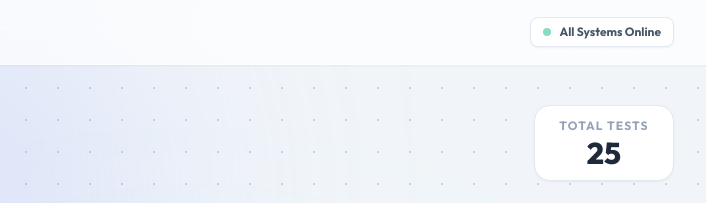
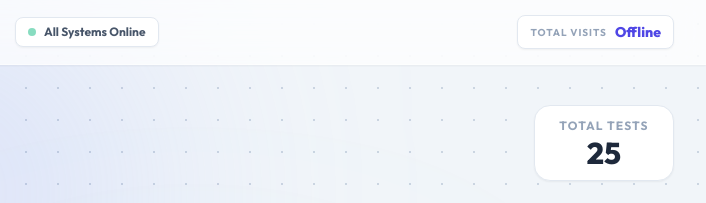
Before and after one commit to genzaspirant/PrepMaster, a plain HTML site: page index.html in a window 1280 px wide. Shown: the top 203 px of the page, 574-1280 px from the left. Drawn offline with nearby package versions, Linux system fonts and the light colour scheme; no server answers.

Commit message:
Add files via upload

```diff
--- a/index.html
+++ b/index.html
@@ -77,6 +77,11 @@
                     <span class="text-xs font-bold text-slate-600">All Systems Online</span>
                 </div>
             </div>
+			<!-- Visitor Counter UI -->
+<div class="flex items-center gap-2 bg-white px-3 py-1.5 rounded-lg border border-slate-200 shadow-sm">
+    <span class="text-[10px] font-bold text-slate-400 uppercase tracking-widest">Total Visits</span>
+    <span id="visitor-count" class="text-sm font-black text-indigo-600 animate-pulse">Loading...</span>
+</div>
         </div>
     </header>
 
@@ -419,5 +424,26 @@
         <p class="text-slate-400 text-xs mt-1">Designed for SSC CGL Aspirants</p>
     </footer>
 
+<script>
+    // Define a unique namespace and key for your project
+    // This acts as your virtual 'hits.txt' file in the cloud
+    const namespace = 'prepmaster-cgl-hub';
+    const key = 'dashboard-visits';
+
+    // The '/up' endpoint automatically increments the count by 1 every time the page loads
+    fetch(`https://api.counterapi.dev/v1/${namespace}/${key}/up`)
+        .then(response => response.json())
+        .then(data => {
+            const counterElement = document.getElementById('visitor-count');
+            counterElement.innerText = data.count;
+            counterElement.classList.remove('animate-pulse'); // Stop the loading animation
+        })
+        .catch(error => {
+            console.error('Failed to fetch visitor count:', error);
+            document.getElementById('visitor-count').innerText = "Offline";
+            document.getElementById('visitor-count').classList.remove('animate-pulse');
+        });
+</script>
+
 </body>
 </html>
```
